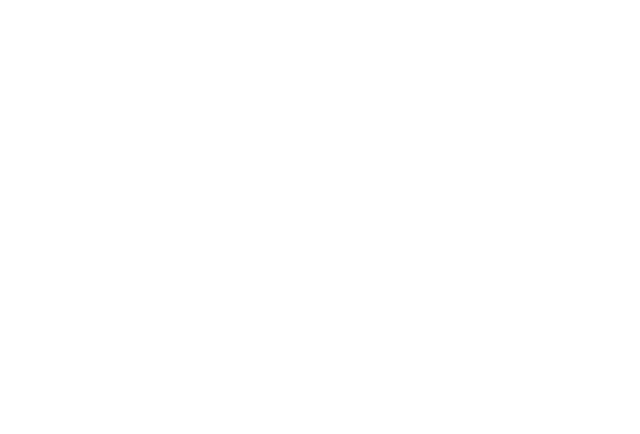
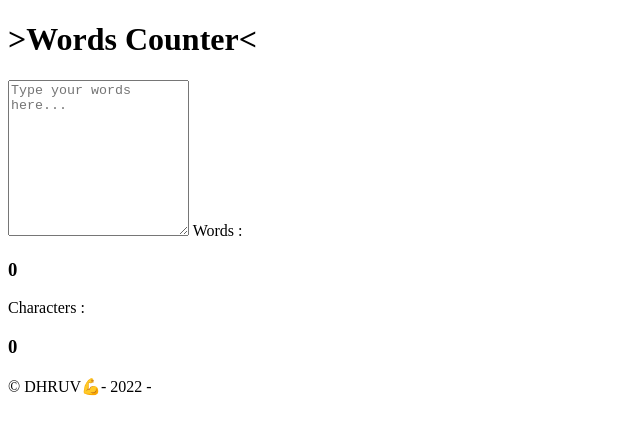
Before and after one commit to acciojob/gre-essay-tool-pradhumn1507, a website: page main.html in a window 1280 px wide. Shown: the whole page, without its empty margins (0-640 px from the left). Drawn offline with Linux system fonts and the light colour scheme.

Commit message:
Update main.html

```diff
--- a/main.html
+++ b/main.html
@@ -8,6 +8,15 @@
 
 <body>
 	<!-- the entire body must be written by student -->
+	<h1>&gt;Words Counter&lt;</h1>
+  <div id="container">
+    <textarea id="evaluatedText" rows="10" placeholder="Type your words here..."></textarea>
+    <span>Words : <h3 id="wordCount">0</h3></span>
+    <span>Characters : <h3 id="charCount">0</h3></span>
+  </div>
+  <footer>
+    &copy; DHRUV💪- 2022 -</a>
+  </footer>
     <script type="text/javascript" src="./script.js">
 </script>
 
```
